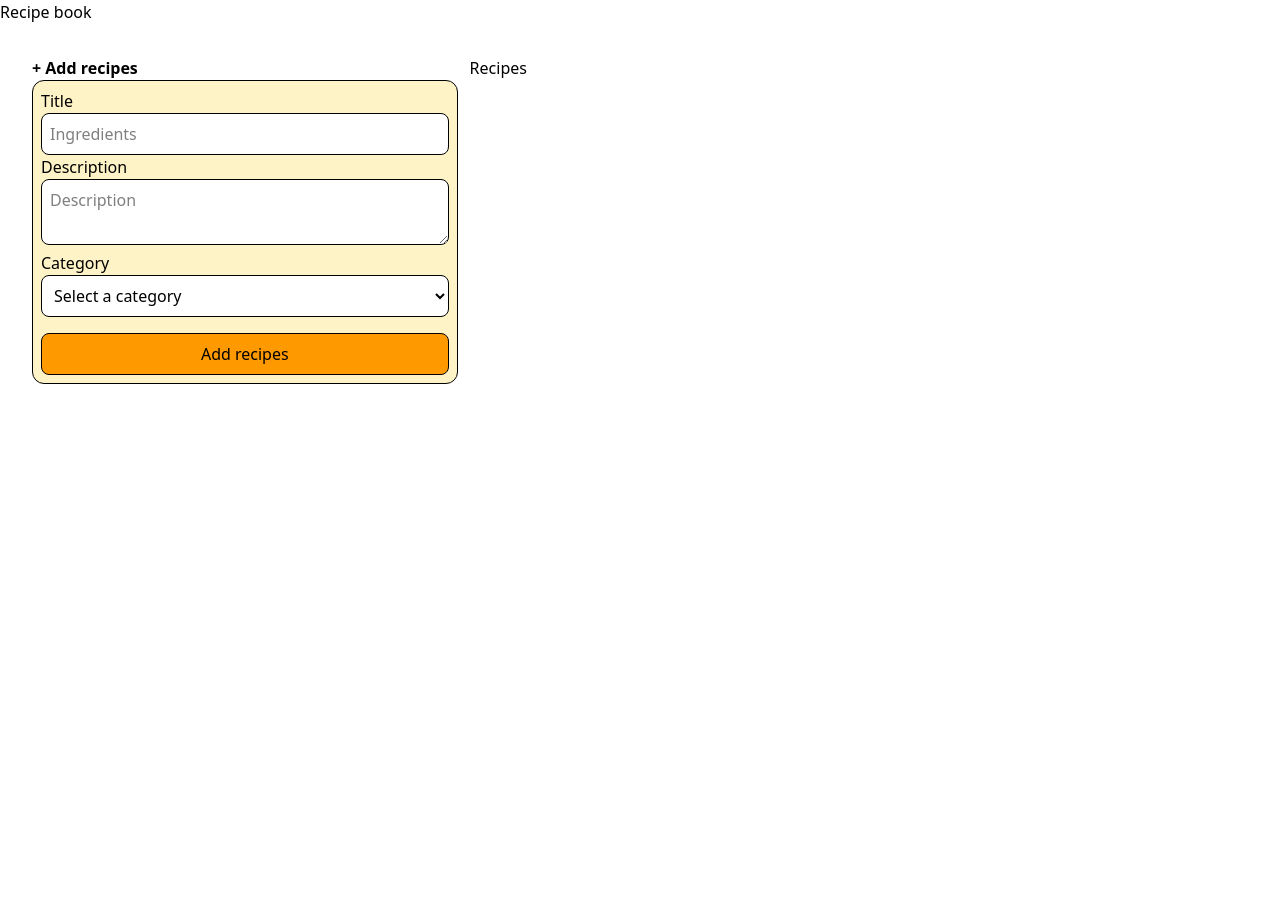
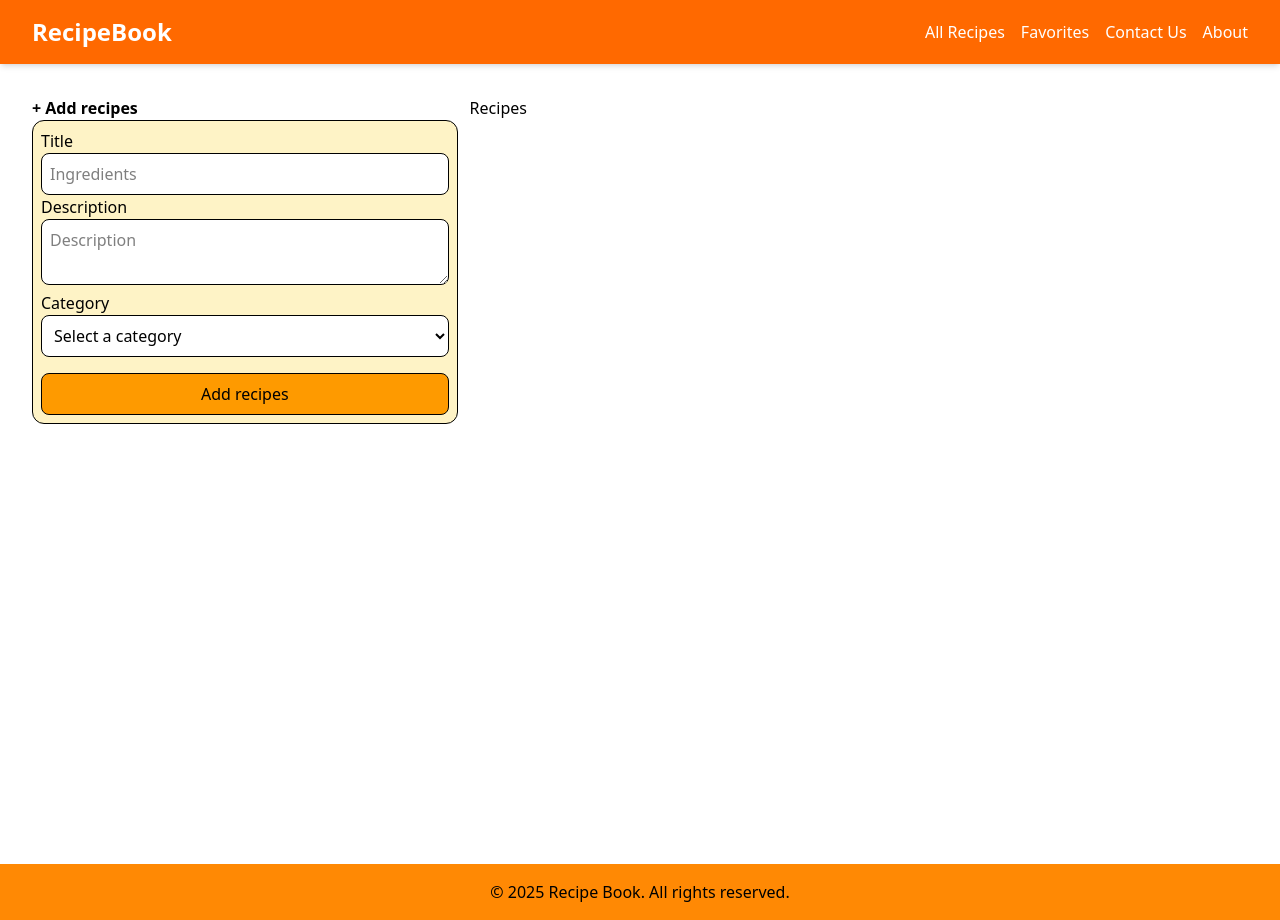
Before and after one commit to Techbandit-001/phase-2-project, a React (Vite) app: page / in a window 1280 px wide. Before the commit the page ends 824 px from the top, so only its background shows below. Built offline with nearby package versions, Linux system fonts and the light colour scheme.

Commit message:
NavBar And Footer

```diff
--- a/package.json
+++ b/package.json
@@ -13,6 +13,7 @@
     "@tailwindcss/vite": "^4.1.4",
     "react": "^19.0.0",
     "react-dom": "^19.0.0",
+    "react-router-dom": "^7.5.1",
     "tailwindcss": "^4.1.4"
   },
   "devDependencies": {
--- a/src/App.jsx
+++ b/src/App.jsx
@@ -1,13 +1,13 @@
 import { useState } from 'react'
 import { RecipeForm } from './RecipeForm'
-//import { RecipeForm } from './RecipeForm'
-//import {RecipeForm} from "./RecipeForm"
+import Footer from './Footer'
+import NavBar from './NavBar'
 
 export function App() {
   return (
     <>
     <header>
-    <h1>Recipe book </h1>
+    <NavBar/>
       </header>
     <main className='min-h-screen flex p-8 gap-3'>
       <div className='w-[35%]'>
@@ -16,7 +16,9 @@ export function App() {
       </div>
       <div className='flex-1'> Recipes </div>
     </main>
-    <footer></footer>
+      <footer>
+        <Footer/>
+    </footer>
 
     </>
   )
--- /dev/null
+++ b/src/Footer.jsx
@@ -0,0 +1,10 @@
+function Footer() {
+  return (
+    <footer className="bg-orange-400 text-center p-4 mt-auto">
+      &copy; 2025 Recipe Book. All rights reserved.
+    </footer>
+  );
+}
+
+
+export default Footer;
--- /dev/null
+++ b/src/NavBar.jsx
@@ -0,0 +1,35 @@
+import React from "react";
+
+const Navbar = () => {
+  return (
+    <nav className="bg-orange-500 text-white shadow-md">
+      <div className="max-w-7xl mx-auto px-4 sm:px-6 lg:px-8">
+        <div className="flex justify-between h-16 items-center">
+          {/* Logo */}
+          <div className="flex-shrink-0">
+            <a href="/" className="text-2xl font-bold">
+              RecipeBook
+            </a>
+          </div>
+          {/* Navigation Links */}
+          <div className="hidden md:flex space-x-4">
+            <a href="/recipes" className="hover:underline">
+              All Recipes
+            </a>
+            <a href="/favorites" className="hover:underline">
+              Favorites
+            </a>
+            <a href="/contact" className="hover:underline">
+              Contact Us
+            </a>
+            <a href="/about" className="hover:underline">
+              About
+            </a>
+          </div>
+        </div>
+      </div>
+    </nav>
+  );
+};
+
+export default Navbar;
```
Also changed, not shown: 1 other file (tests, documents, lock files or other folders).
